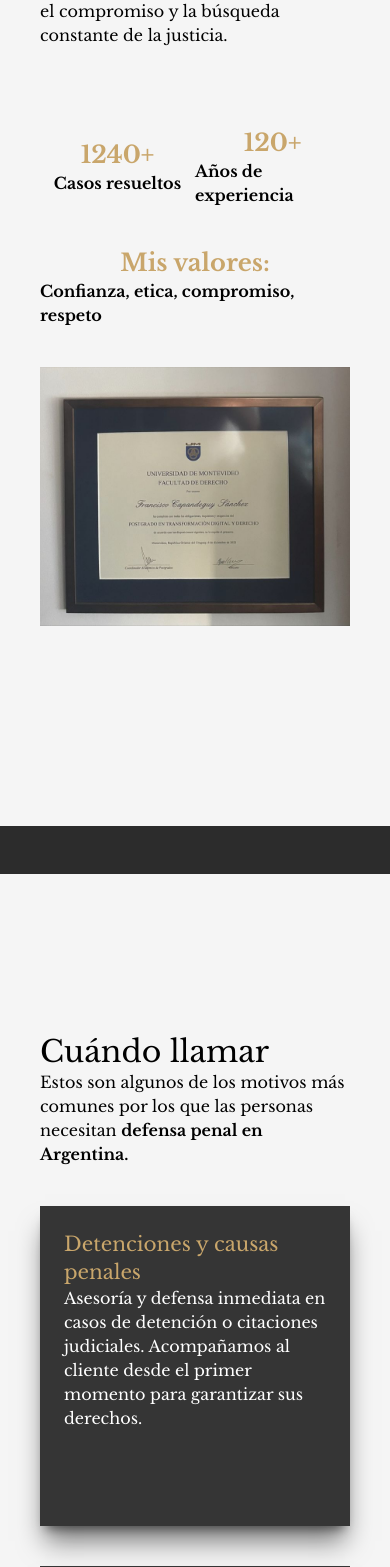
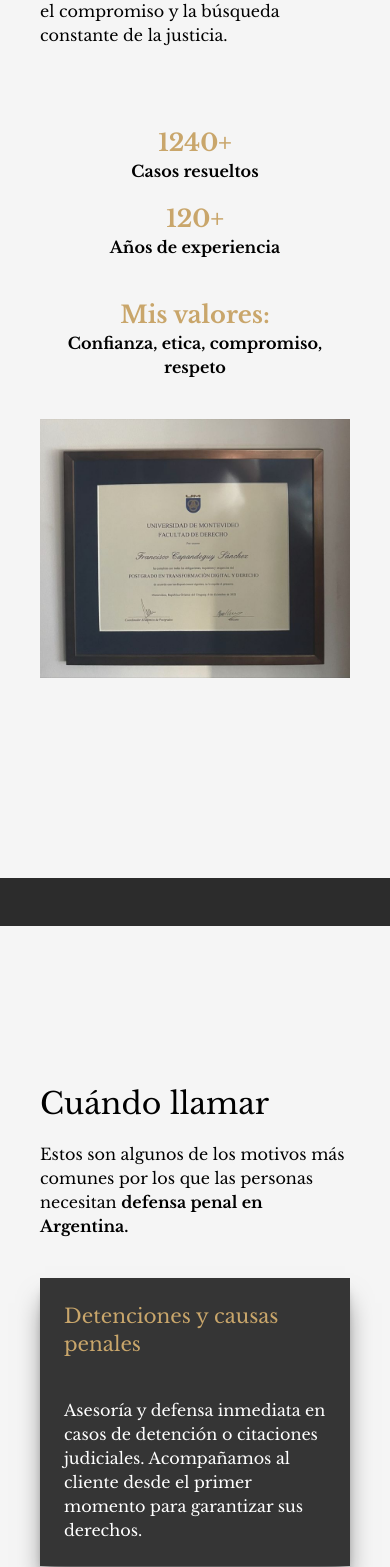
Before and after one commit to Lau-szutner/portfolio-alejandra-queiruga, a Next.js app: page / in a window 390 px wide. Shown: the part 2021-3588 px from the top of the page. Built offline with nearby package versions, Linux system fonts and the light colour scheme.

Commit message:
ajustes de textos

```diff
--- a/src/app/components/About.tsx
+++ b/src/app/components/About.tsx
@@ -23,8 +23,8 @@ const About = () => {
           </p>
         </div>
 
-        <div className="grid gap-10 place-items-center">
-          <div className="grid grid-cols-2 place-items-center">
+        <div className="grid gap-10 place-items-center text-center">
+          <div className="grid grod-cols-1 md:grid-cols-2 place-items-center gap-5">
             <div className="font-bold">
               <p className="text-[var(--buttons-headings)] text-2xl text-center">
                 1240+
@@ -38,8 +38,8 @@ const About = () => {
               <p>Años de experiencia</p>
             </div>
           </div>
-          <div className="place-items-center font-bold">
-            <p className="text-[var(--buttons-headings)] text-2xl text-center">
+          <div className="font-bold grid grid-cols-1">
+            <p className="text-[var(--buttons-headings)] text-2xl">
               Mis valores:
             </p>
             <p>Confianza, etica, compromiso, respeto</p>
--- a/src/app/components/Cases.tsx
+++ b/src/app/components/Cases.tsx
@@ -33,7 +33,7 @@ const Cases = () => {
       className="text-black px-10 py-40 grid gap-10 xl:px-50 items-center"
       id="cuando-llamar"
     >
-      <div>
+      <div className="grid gap-5">
         <h2 className="text-3xl">Cuándo llamar</h2>
         <p>
           Estos son algunos de los motivos más comunes por los que las personas
--- a/src/app/components/ContactCard.tsx
+++ b/src/app/components/ContactCard.tsx
@@ -7,8 +7,10 @@ type props = {
 
 const ContactCard: React.FC<props> = ({ heading, text }) => {
   return (
-    <div className="bg-[#353535] p-6 w-full max-w-xs xl:max-w-md h-80 shadow-xl/50 cursor-pointer hover:scale-110 transition-transform duration-300">
-      <h3 className="text-xl text-[var(--buttons-headings)]">{heading}</h3>
+    <div className="bg-[#353535] p-6 w-full h-full max-w-xs xl:max-w-md h-80 shadow-xl/50 cursor-pointer hover:scale-110 transition-transform duration-300">
+      <h3 className="text-xl text-[var(--buttons-headings)] mb-10">
+        {heading}
+      </h3>
       <p className="text-white">{text}</p>
     </div>
   );
--- a/src/app/components/Header.tsx
+++ b/src/app/components/Header.tsx
@@ -41,10 +41,10 @@ const Header = () => {
         </div>
 
         <div className="w-full grid gap-5 md:grid-cols-2">
-          <button className="bg-[var(--blue-btn)] text-white px-15 py-4 cursor-pointer w-full xl:w-fit">
+          <button className="bg-[var(--blue-btn)] text-white px-15 py-4 cursor-pointer w-full xl:w-fit hover:scale-110 transition-transform duration-300">
             Enviar email
           </button>
-          <button className="bg-[var(--green-btn)] text-white px-15 py-4 cursor-pointer w-full xl:w-fit">
+          <button className="bg-[var(--green-btn)] text-white px-15 py-4 cursor-pointer w-full xl:w-fit hover:scale-110 transition-transform duration-300">
             Enviar email
           </button>
         </div>
--- a/src/app/components/MiddleCta.tsx
+++ b/src/app/components/MiddleCta.tsx
@@ -10,7 +10,7 @@ const MiddleCta: React.FC<props> = ({ heading, text }) => {
     <div className="grid bg-[var(--background-black)] place-items-center py-5 gap-2 h-fit px-10">
       <h2 className="text-2xl text-center">{heading}</h2>
       <p>{text}</p>
-      <button className="bg-[var(--buttons-headings)] text-white px-15 py-4 cursor-pointer font-bold">
+      <button className="bg-[var(--buttons-headings)] text-white px-15 py-4 cursor-pointer font-bold hover:bg-[#e9ba69] hover:scale-110 transition-transform duration-300">
         Enviar email
       </button>
     </div>
--- a/src/app/layout.tsx
+++ b/src/app/layout.tsx
@@ -4,7 +4,7 @@ import './globals.css';
 import Head from 'next/head';
 
 export const metadata: Metadata = {
-  title: 'Alejandra Noemi Queiruga',
+  title: 'Alejandra Queiruga | Abogada Penalista',
   description: 'Portfolio de la Abogada Alejandra Noemi Queiruga',
 };
 
```
